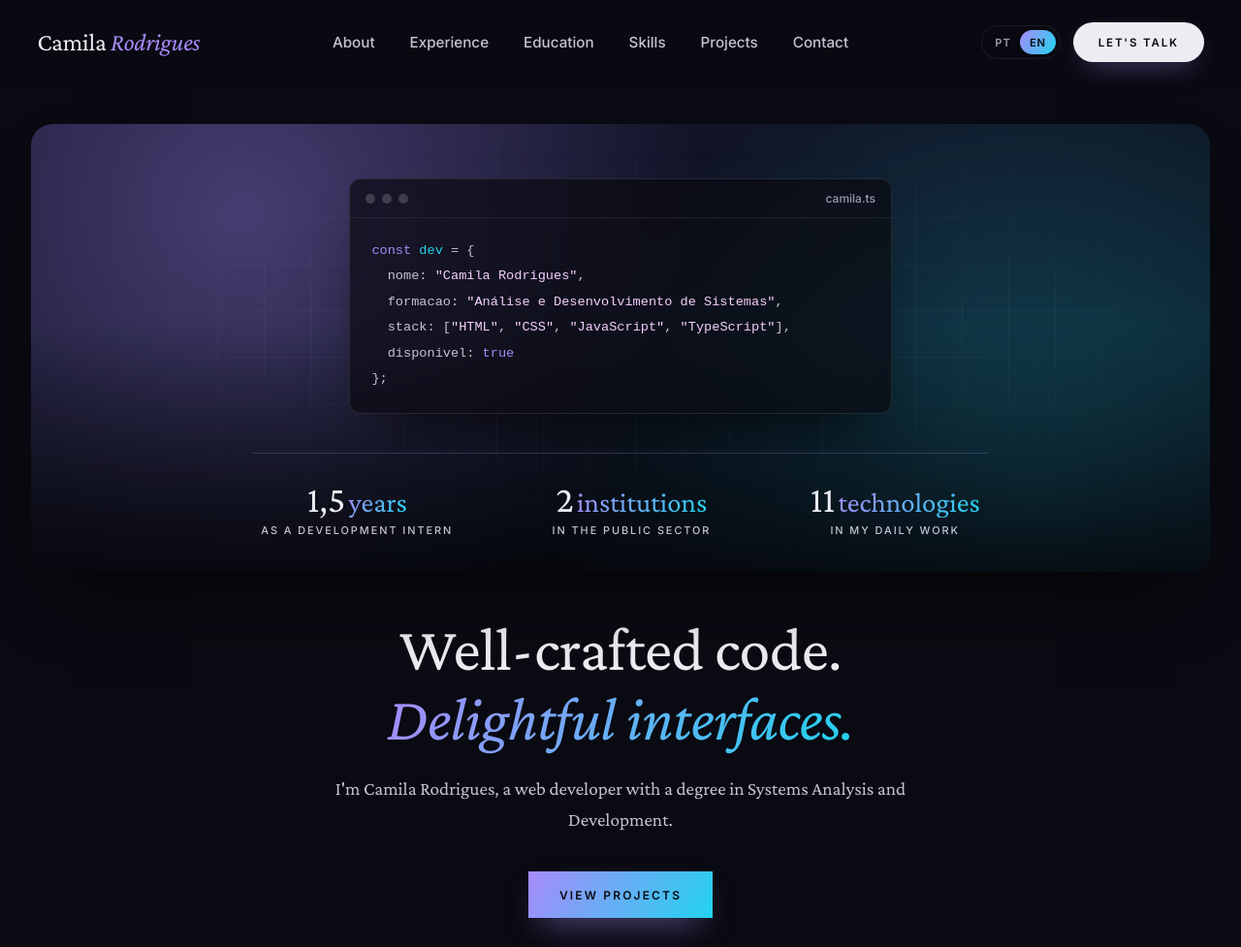
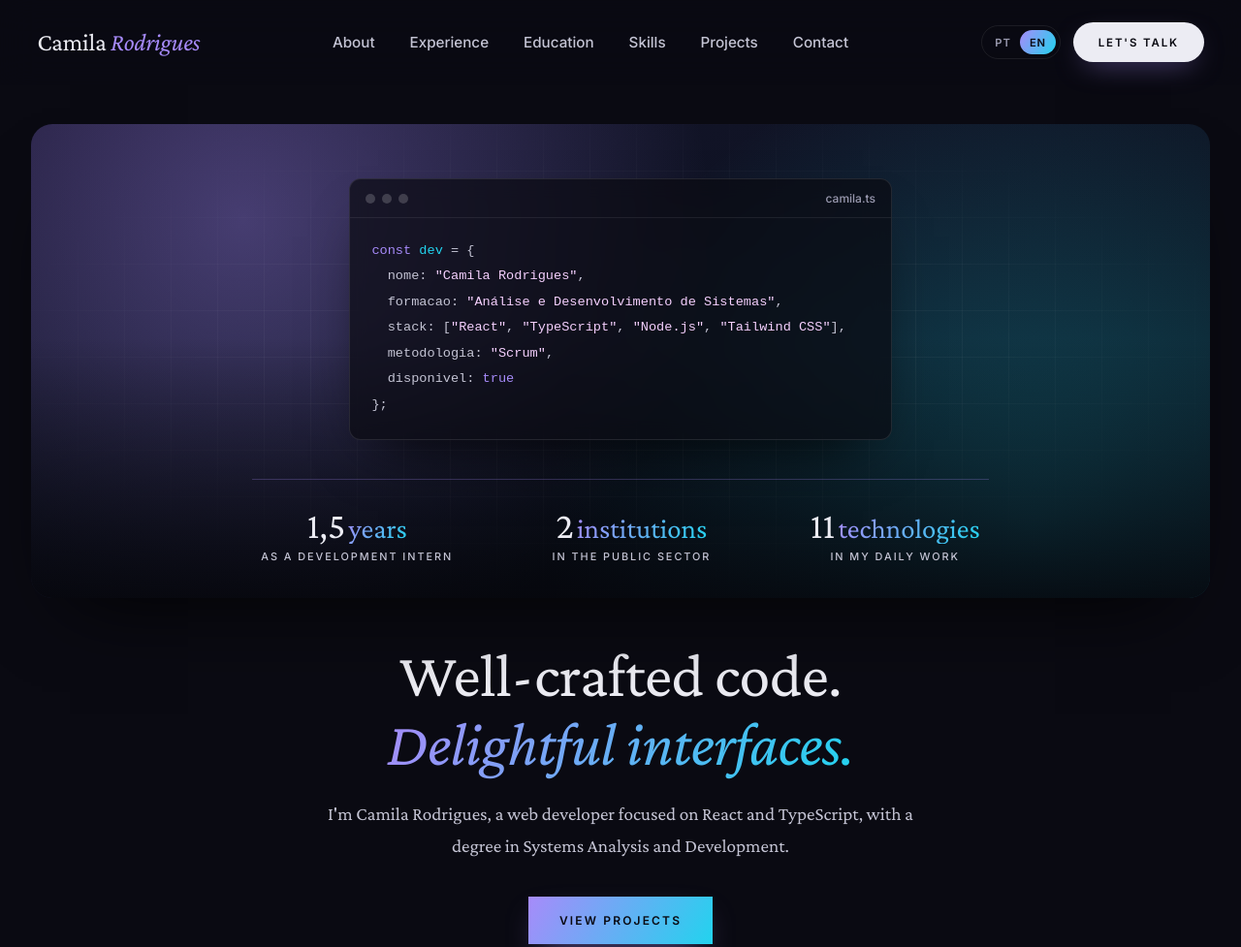
Before and after one commit to camilagermanoo/camilagermanoo.github.io, a plain HTML site: page index.html in a window 1280 px wide. Shown: the top 977 px of the page at 97% size. Drawn offline with nearby package versions, Linux system fonts and the light colour scheme.

Commit message:
feat: destaca React e TypeScript na apresentação inicial

```diff
--- a/assets/js/main.js
+++ b/assets/js/main.js
@@ -16,7 +16,7 @@ const translations = {
     "hero.stat3.label": "no meu dia a dia",
     "hero.title": "Código bem feito.",
     "hero.titleAccent": "Interfaces que encantam.",
-    "hero.subtitle": "Sou Camila Rodrigues, desenvolvedora web formada em Análise e Desenvolvimento de Sistemas.",
+    "hero.subtitle": "Sou Camila Rodrigues, desenvolvedora web com foco em React e TypeScript, formada em Análise e Desenvolvimento de Sistemas.",
     "hero.cta": "Ver projetos",
     "about.title": "Quem é",
     "about.quote": "Tecnologia boa é a que facilita a vida de quem usa.",
@@ -88,7 +88,7 @@ const translations = {
     "hero.stat3.label": "in my daily work",
     "hero.title": "Well-crafted code.",
     "hero.titleAccent": "Delightful interfaces.",
-    "hero.subtitle": "I'm Camila Rodrigues, a web developer with a degree in Systems Analysis and Development.",
+    "hero.subtitle": "I'm Camila Rodrigues, a web developer focused on React and TypeScript, with a degree in Systems Analysis and Development.",
     "hero.cta": "View projects",
     "about.title": "Meet",
     "about.quote": "Good technology is the kind that makes people's lives easier.",
--- a/index.html
+++ b/index.html
@@ -49,7 +49,8 @@
 <pre><code><span class="tk-key">const</span> <span class="tk-var">dev</span> = {
   nome: <span class="tk-str">"Camila Rodrigues"</span>,
   formacao: <span class="tk-str">"Análise e Desenvolvimento de Sistemas"</span>,
-  stack: [<span class="tk-str">"HTML"</span>, <span class="tk-str">"CSS"</span>, <span class="tk-str">"JavaScript"</span>, <span class="tk-str">"TypeScript"</span>],
+  stack: [<span class="tk-str">"React"</span>, <span class="tk-str">"TypeScript"</span>, <span class="tk-str">"Node.js"</span>, <span class="tk-str">"Tailwind CSS"</span>],
+  metodologia: <span class="tk-str">"Scrum"</span>,
   disponivel: <span class="tk-key">true</span>
 };</code></pre>
         </div>
@@ -74,7 +75,7 @@
         <span data-i18n="hero.title">Código bem feito.</span>
         <em class="accent" data-i18n="hero.titleAccent">Interfaces que encantam.</em>
       </h1>
-      <p class="hero__subtitle reveal" data-i18n="hero.subtitle">Sou Camila Rodrigues, desenvolvedora web formada em Análise e Desenvolvimento de Sistemas.</p>
+      <p class="hero__subtitle reveal" data-i18n="hero.subtitle">Sou Camila Rodrigues, desenvolvedora web com foco em React e TypeScript, formada em Análise e Desenvolvimento de Sistemas.</p>
       <a href="#projetos" class="button button--solid reveal" data-i18n="hero.cta">Ver projetos</a>
     </section>
 
```
